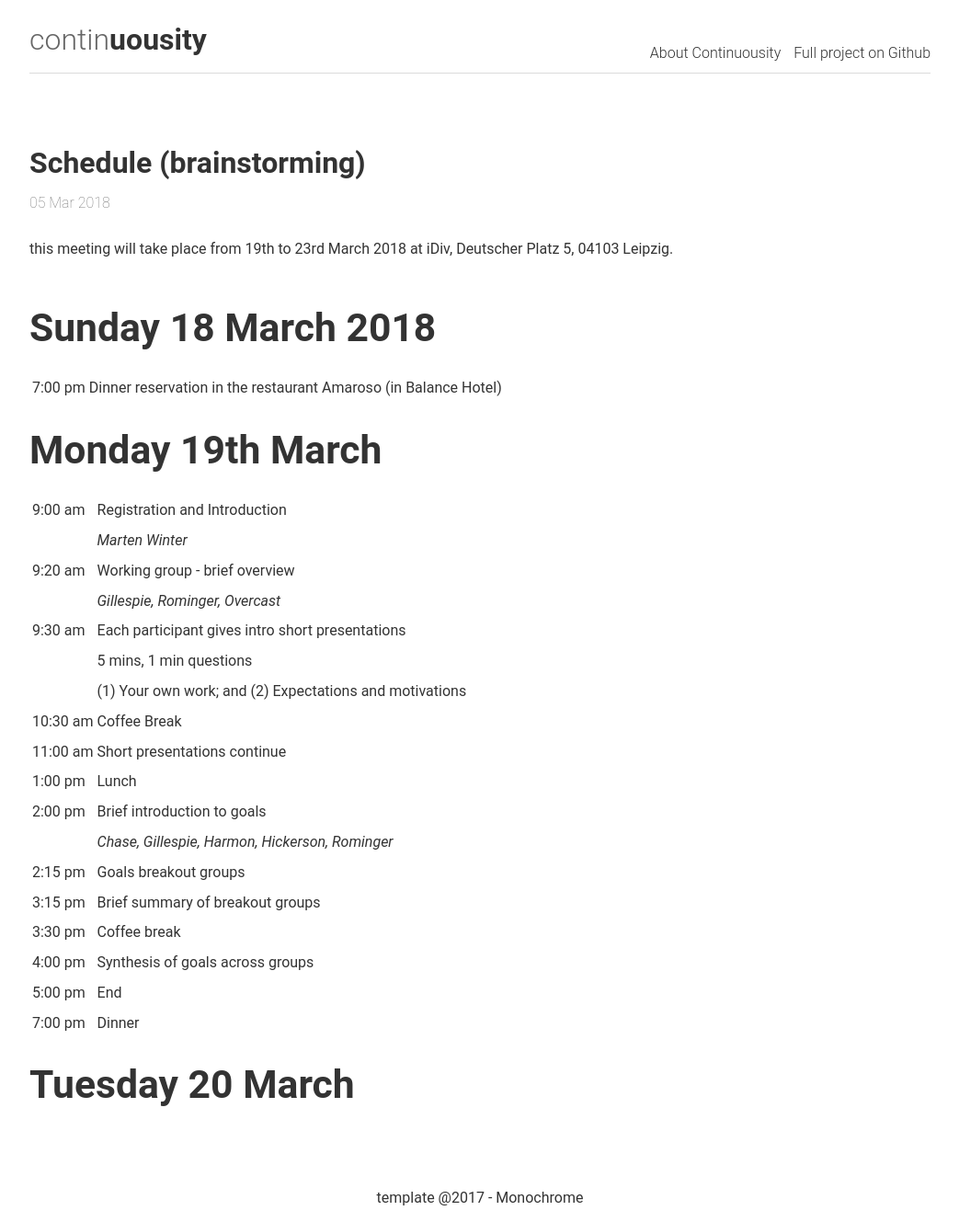
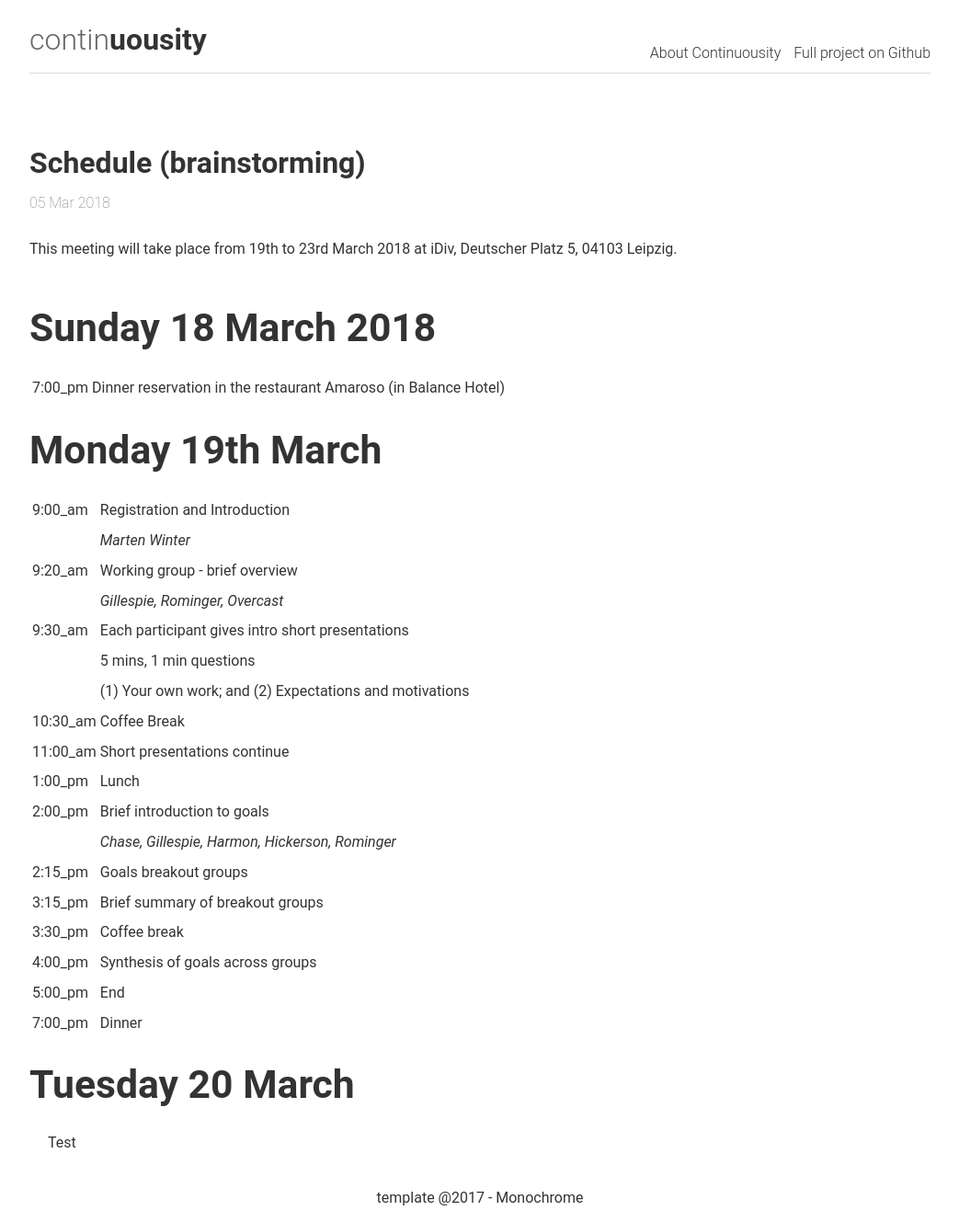
Before and after one commit to messDiv/messDiv.github.io, a Jekyll site: the page built from _posts/2018-03-05-schedule-idea.md, in a window 1280 px wide. Shown: the whole page at 92% size, without its empty margins (118-1161 px from the left). Built offline with Jekyll 4.4.1, drawn with Linux system fonts in a browser that asks for light colours.

Commit message:
test new name

```diff
--- a/_posts/2018-03-05-schedule-idea.md
+++ b/_posts/2018-03-05-schedule-idea.md
@@ -2,33 +2,35 @@
 title: Schedule (brainstorming)
 description: An idea for what the schedule might be
 ---
-this meeting will take place from 19th to 23rd March 2018 at iDiv, Deutscher Platz 5, 04103 Leipzig.
+This meeting will take place from 19th to 23rd March 2018 at iDiv, Deutscher Platz 5, 04103 Leipzig.
 
 # Sunday 18 March 2018
 
 | --- | --- |
-| 7:00 pm | Dinner reservation in the restaurant Amaroso (in Balance Hotel) |
+| 7:00_pm | Dinner reservation in the restaurant Amaroso (in Balance Hotel) |
 
 # Monday 19th March
 
 | --- | --- |
-| 9:00 am  |	Registration and Introduction |
+| 9:00_am  |	Registration and Introduction |
 |          | *Marten Winter* |
-| 9:20 am  | Working group - brief overview |
+| 9:20_am  | Working group - brief overview |
 |          | *Gillespie, Rominger, Overcast* |
-| 9:30 am  | Each participant gives intro short presentations
+| 9:30_am  | Each participant gives intro short presentations
 |          | 5 mins, 1 min questions |
 |          | (1) Your own work; and (2) Expectations and motivations |
-| 10:30 am | Coffee Break
-| 11:00 am | Short presentations continue |
-| 1:00 pm	 | Lunch |
-| 2:00 pm	 | Brief introduction to goals |
+| 10:30_am | Coffee Break
+| 11:00_am | Short presentations continue |
+| 1:00_pm	 | Lunch |
+| 2:00_pm	 | Brief introduction to goals |
 |          | *Chase, Gillespie, Harmon, Hickerson, Rominger* |
-| 2:15 pm  | Goals breakout groups |
-| 3:15 pm  | Brief summary of breakout groups |
-| 3:30 pm  | Coffee break |
-| 4:00 pm  | Synthesis of goals across groups |
-| 5:00 pm  | End |
-| 7:00 pm  | Dinner |
+| 2:15_pm  | Goals breakout groups |
+| 3:15_pm  | Brief summary of breakout groups |
+| 3:30_pm  | Coffee break |
+| 4:00_pm  | Synthesis of goals across groups |
+| 5:00_pm  | End |
+| 7:00_pm  | Dinner |
 
 # Tuesday 20 March
+
+Test
```
Also changed, not shown: 3 other files.
